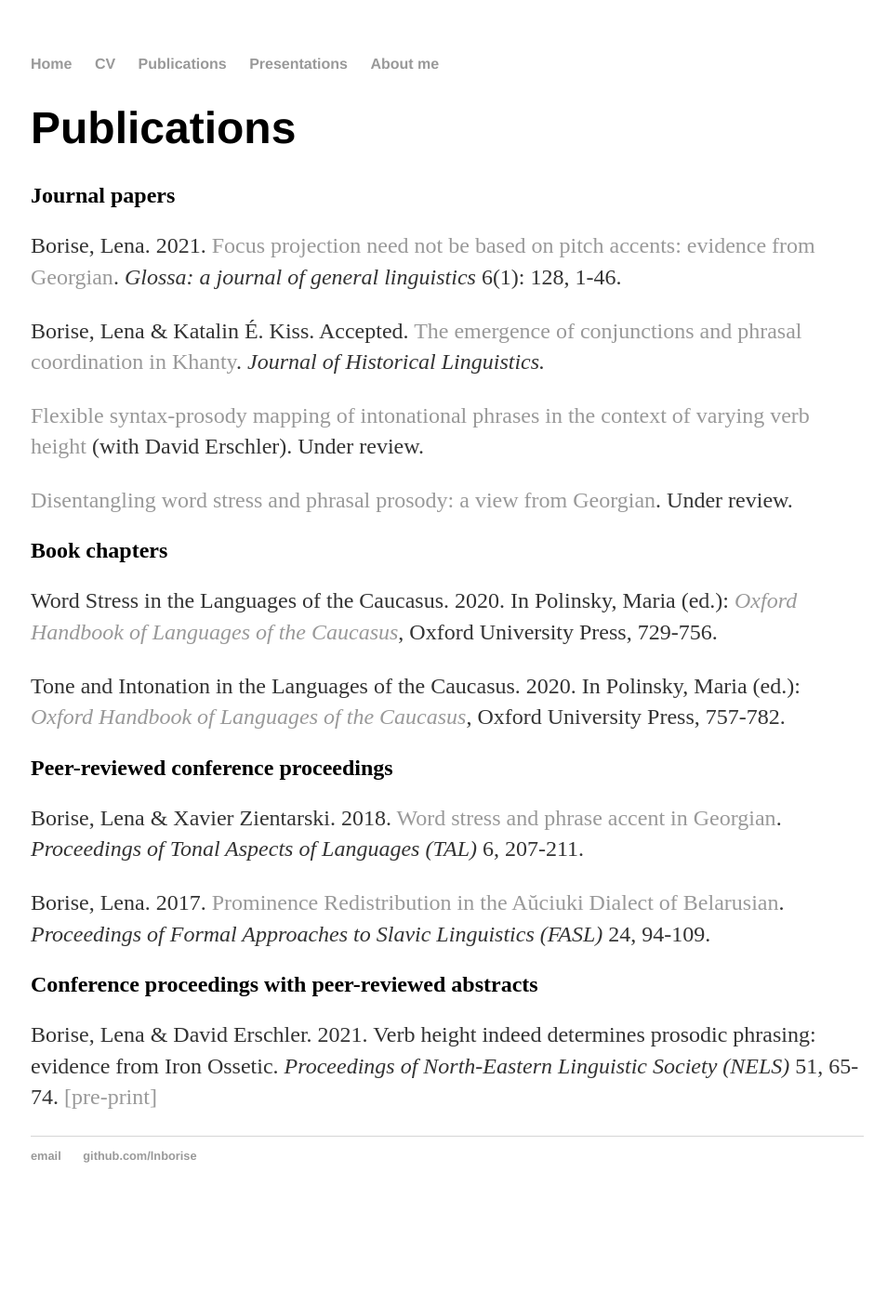
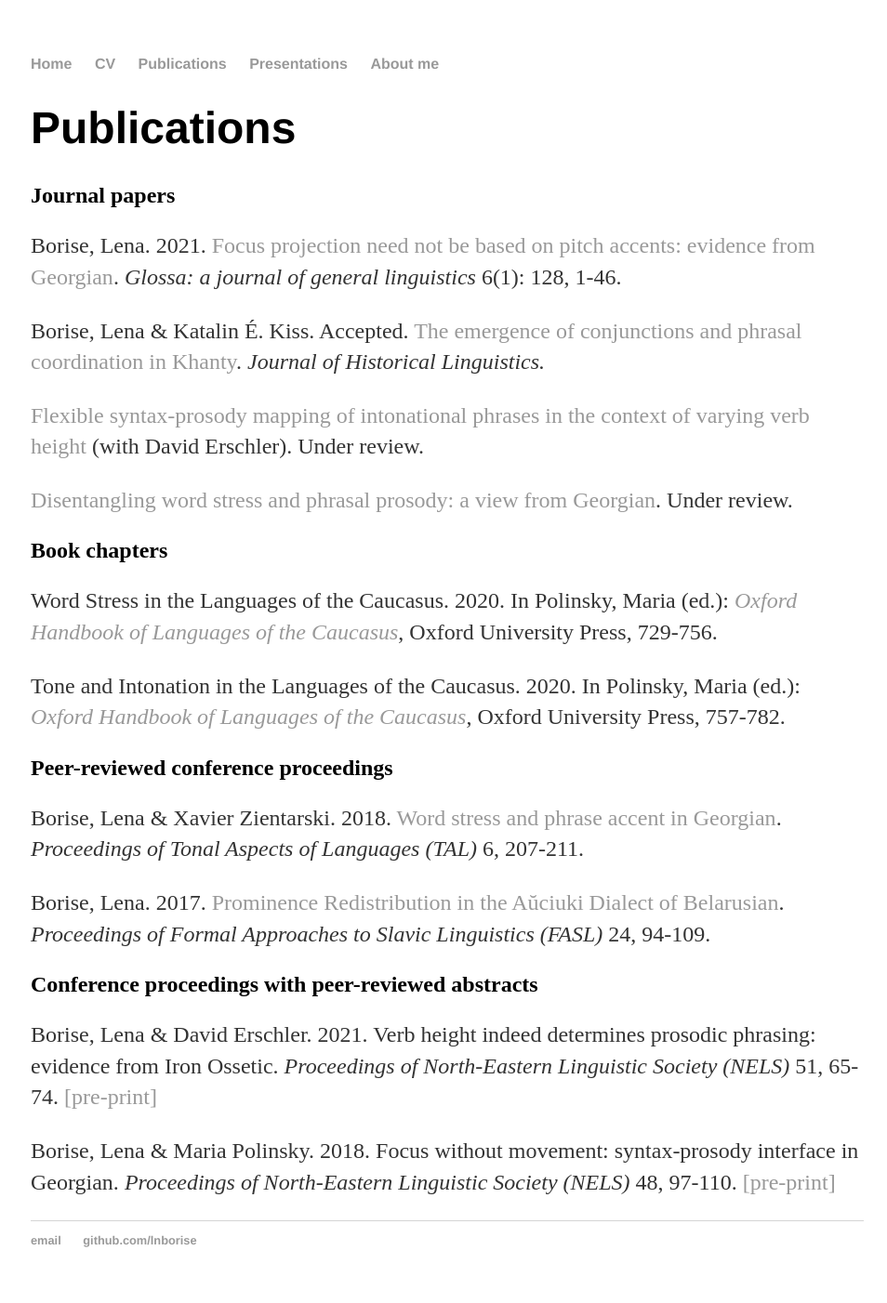
Before and after one commit to lnborise/lnborise.github.io, a Jekyll site: the page built from publications.html, in a window 1280 px wide. Shown: the whole page at 93% size, without its empty margins (159-1113 px from the left). Built offline with Jekyll 4.4.1, drawn with Linux system fonts in a browser that asks for light colours; before the commit the page ends 1311 px from its top, so only the background shows below that.

Commit message:
Update publications.html

```diff
--- a/publications.html
+++ b/publications.html
@@ -33,6 +33,8 @@ title: Publications
 
 	<p>Borise, Lena & David Erschler. 2021. Verb height indeed determines prosodic phrasing: evidence from Iron Ossetic. <i>Proceedings of North-Eastern Linguistic Society (NELS)</i> 51, 65-74. <a href="https://lnborise.github.io/assets/NELS51_Proceedings_final.pdf"> [pre-print] </a> </p>
 
+	<p>Borise, Lena & Maria Polinsky. 2018. Focus without movement: syntax-prosody interface in Georgian. <i>Proceedings of North-Eastern Linguistic Society (NELS)</i> 48, 97-110. <a href="https://lnborise.github.io/assets/NELS - Borise & Polinsky - 19May18 - final.pdf"> [pre-print] </a> </p>
+
 
 
 
```
